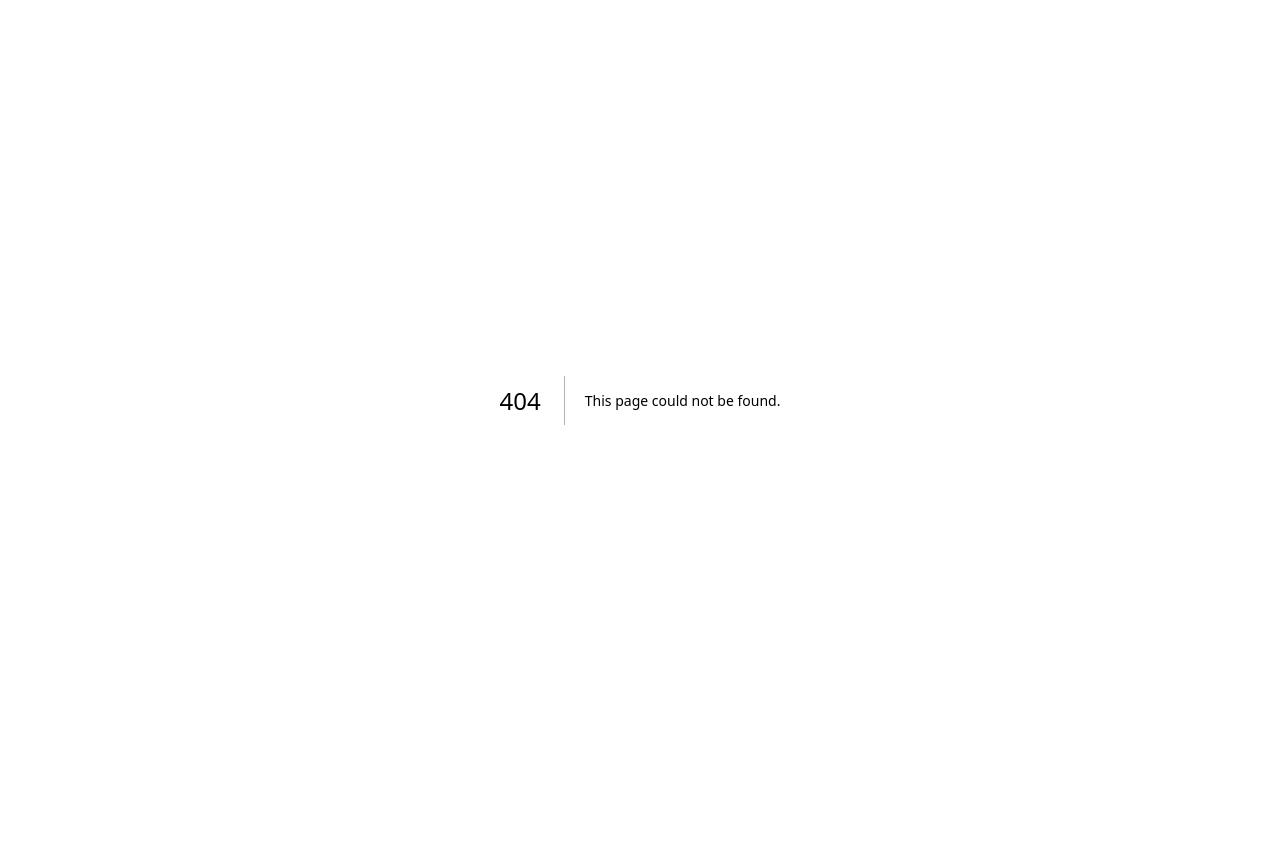
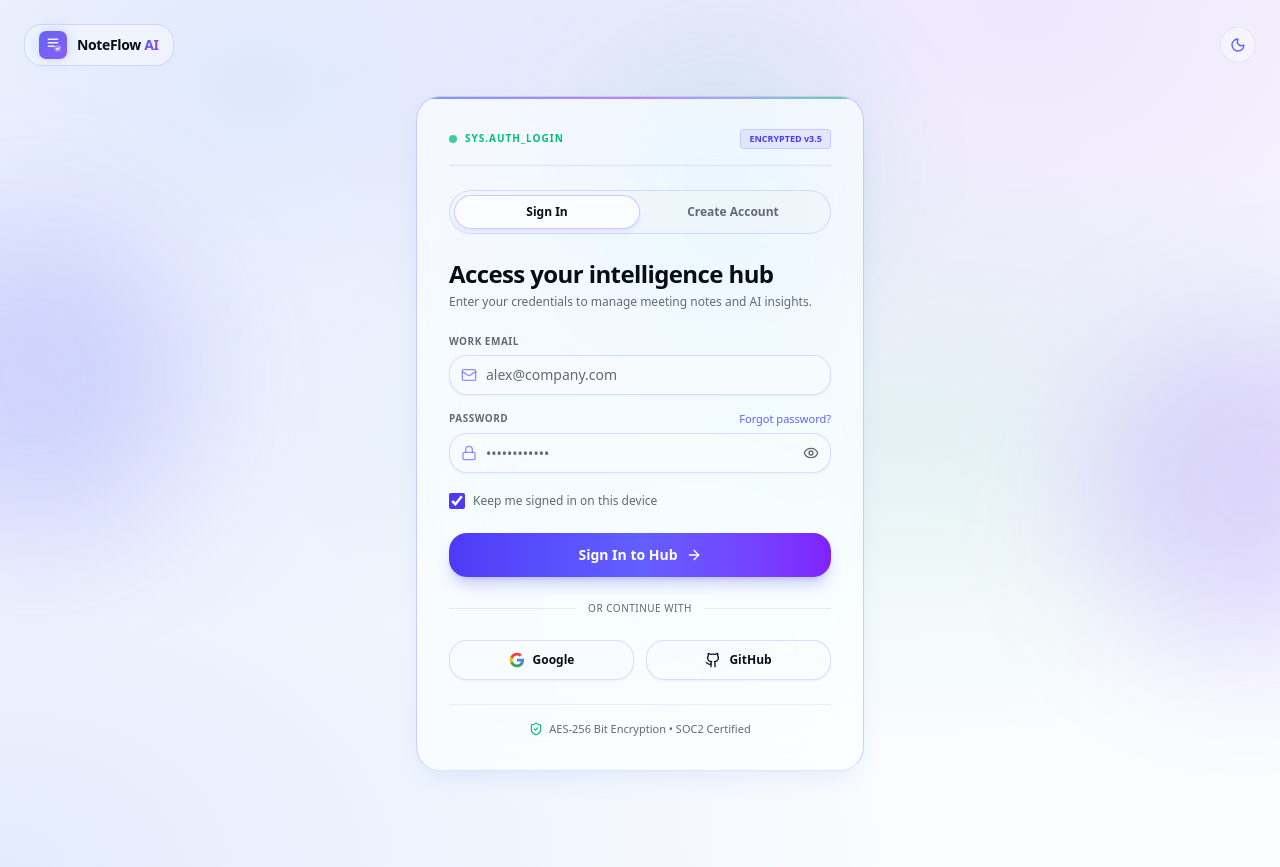
Before and after one commit to masudfcs1/notebook-Ai-Full-Stack, a Next.js app in the folder Frontend/: page /login in a window 1280 px wide. Before the commit this address had no page. Before the commit the page ends 800 px from the top, so only its background shows below. Built offline with nearby package versions, Linux system fonts and the light colour scheme.

Commit message:
feat: implement route-based view state synchronization with URL history updates

```diff
--- /dev/null
+++ b/Frontend/src/app/dashboard/page.tsx
@@ -0,0 +1,5 @@
+import { AppShell } from "@/components/app/app-shell"
+
+export default function DashboardPage() {
+  return <AppShell initialView="dashboard" />
+}
--- /dev/null
+++ b/Frontend/src/app/login/page.tsx
@@ -0,0 +1,5 @@
+import { AppShell } from "@/components/app/app-shell"
+
+export default function LoginPage() {
+  return <AppShell initialView="login" />
+}
--- /dev/null
+++ b/Frontend/src/app/signup/page.tsx
@@ -0,0 +1,5 @@
+import { AppShell } from "@/components/app/app-shell"
+
+export default function SignupPage() {
+  return <AppShell initialView="signup" />
+}
--- a/Frontend/src/components/app/app-shell.tsx
+++ b/Frontend/src/components/app/app-shell.tsx
@@ -1,6 +1,8 @@
 'use client'
 
-import { useAppSelector } from "@/lib/redux/hooks"
+import { useEffect } from "react"
+import { useAppDispatch, useAppSelector } from "@/lib/redux/hooks"
+import { setView, type ViewKey } from "@/lib/redux/appSlice"
 import { Sidebar } from "./sidebar"
 import { Topbar } from "./topbar"
 import { MobileNav } from "./mobile-nav"
@@ -27,8 +29,20 @@ const VIEWS = {
   settings: SettingsView,
 } as const
 
-export function AppShell() {
+export function AppShell({ initialView }: { initialView?: ViewKey }) {
+  const dispatch = useAppDispatch()
   const view = useAppSelector((s) => s.app.view)
+
+  useEffect(() => {
+    if (initialView) {
+      dispatch(setView(initialView))
+    } else if (typeof window !== "undefined") {
+      const path = window.location.pathname
+      if (path === "/login") dispatch(setView("login"))
+      else if (path === "/signup") dispatch(setView("signup"))
+      else if (path === "/dashboard") dispatch(setView("dashboard"))
+    }
+  }, [dispatch, initialView])
 
   if (view === "landing") {
     return (
--- a/Frontend/src/components/views/auth-view.tsx
+++ b/Frontend/src/components/views/auth-view.tsx
@@ -129,7 +129,10 @@ export function AuthView({ initialMode = "login" }: AuthViewProps) {
         <div className="mb-6 grid grid-cols-2 rounded-2xl border border-indigo-500/20 bg-muted/40 p-1">
           <button
             type="button"
-            onClick={() => setMode("login")}
+            onClick={() => {
+              setMode("login")
+              dispatch(setView("login"))
+            }}
             className={`relative rounded-xl py-2 text-xs font-semibold transition-all duration-300 ${
               mode === "login"
                 ? "bg-background text-foreground shadow-md shadow-indigo-500/10 border border-indigo-500/30"
@@ -140,7 +143,10 @@ export function AuthView({ initialMode = "login" }: AuthViewProps) {
           </button>
           <button
             type="button"
-            onClick={() => setMode("signup")}
+            onClick={() => {
+              setMode("signup")
+              dispatch(setView("signup"))
+            }}
             className={`relative rounded-xl py-2 text-xs font-semibold transition-all duration-300 ${
               mode === "signup"
                 ? "bg-background text-foreground shadow-md shadow-indigo-500/10 border border-indigo-500/30"
--- a/Frontend/src/lib/redux/appSlice.ts
+++ b/Frontend/src/lib/redux/appSlice.ts
@@ -75,6 +75,19 @@ const appSlice = createSlice({
       state.mobileNavOpen = false
       if (typeof window !== "undefined") {
         window.scrollTo({ top: 0, behavior: "smooth" })
+        const targetPath =
+          action.payload === "landing"
+            ? "/"
+            : action.payload === "login"
+            ? "/login"
+            : action.payload === "signup"
+            ? "/signup"
+            : action.payload === "dashboard"
+            ? "/dashboard"
+            : null
+        if (targetPath && window.location.pathname !== targetPath) {
+          window.history.pushState(null, "", targetPath)
+        }
       }
     },
     toggleSidebar(state) {
```
